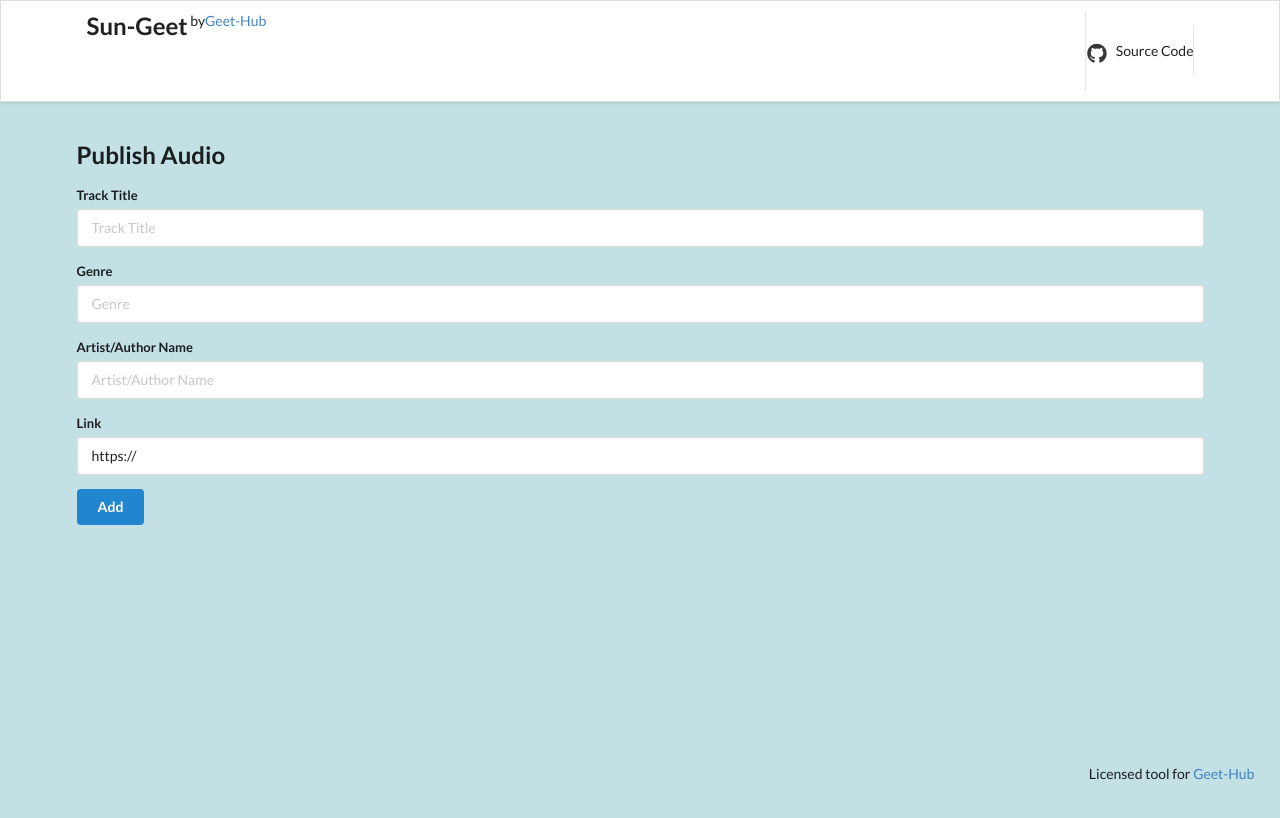
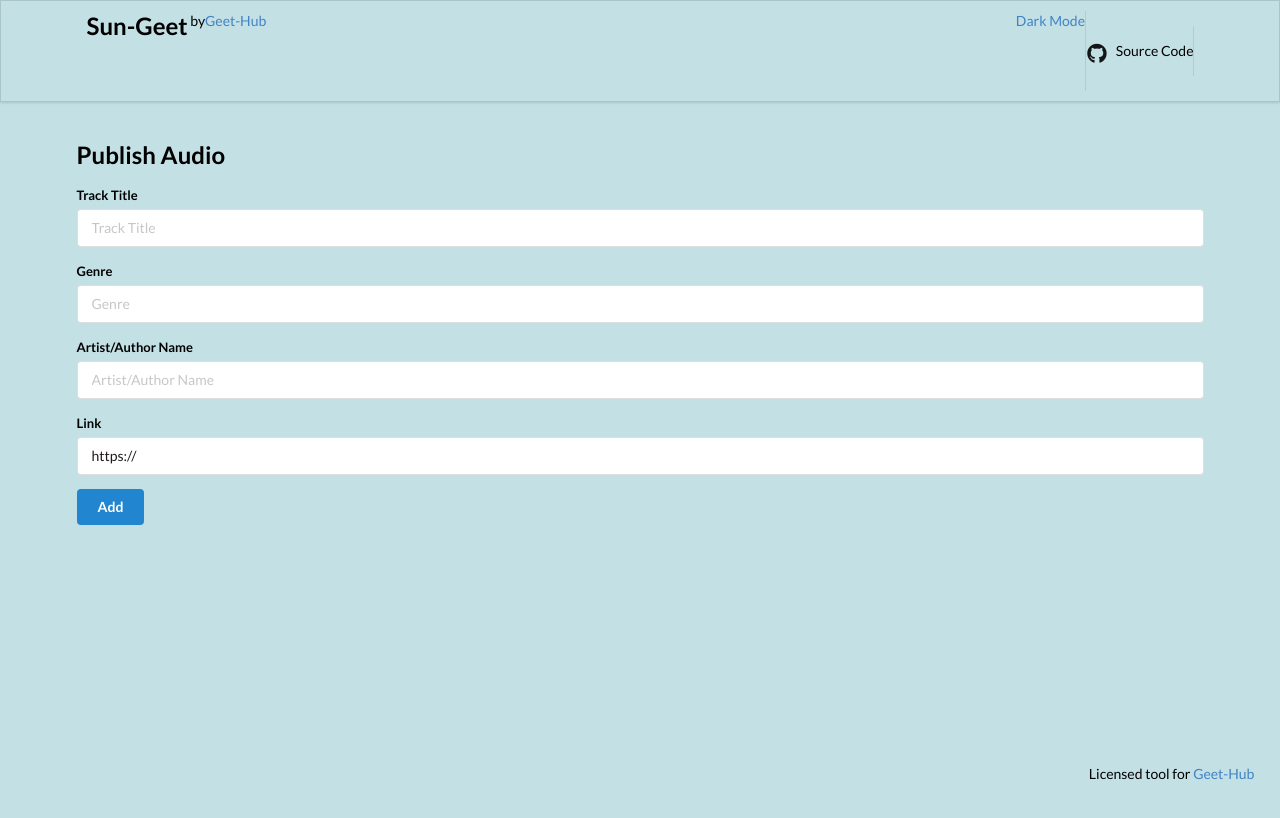
Before and after one commit to iiitl/geet-hub-community, a React (Create React App) app: page / in a window 1280 px wide. Shown: the top 818 px of the page. Built offline with nearby package versions, Linux system fonts and the light colour scheme.

Commit message:
Added Dark Mode

```diff
--- a/package.json
+++ b/package.json
@@ -8,7 +8,8 @@
     "@testing-library/user-event": "^12.6.0",
     "react": "^17.0.1",
     "react-dom": "^17.0.1",
-    "react-scripts": "4.0.1",
+    "react-scripts": "^5.0.1",
+    "util": "^0.12.4",
     "uuidv4": "^6.2.6",
     "web-vitals": "^0.2.4"
   },
--- a/public/index.html
+++ b/public/index.html
@@ -26,7 +26,7 @@
     -->
     <title>React App</title>
   </head>
-  <body>
+  <body class="light-theme">
     <noscript>You need to enable JavaScript to run this app.</noscript>
     <div id="root"></div>
     <!--
--- a/src/components/App.css
+++ b/src/components/App.css
@@ -1,5 +1,53 @@
+
+
+.light-theme{
+  --para-clr:rgb(32, 27, 27);
+  --btn-clr:blue;
+  --bg-clr:#C3E0E5;
+  --text-clr:black;
+  --bgui-clr:#C3E0E5;
+  --hover-clr:#5a5a5a;
+}
+
+.dark-theme{
+  --para-clr:rgb(0, 0, 0);
+  --btn-clr:blue;
+  --bg-clr:rgb(17, 9, 9);
+  --text-clr:rgb(255, 255, 255);
+  --bgui-clr:rgb(47, 45, 45);
+  --hover-clr:#fffb01;
+}
+
+.ui.form input[type=text]{
+  color: var(--para-clr);
+}
+
+p,h1,h2,label,footer{
+  color: var(--text-clr);
+}
+
+.item i,a.item{
+  color: var(--text-clr);
+}
+
+.ui.menu .item>a:not(.ui){
+  color: var(--text-clr);
+}
+
+.ui.menu>.container{
+  color: var(--text-clr);
+}
+
+.ui.form .field>label{
+  color: var(--text-clr);
+}
+
+.ui.fixed.menu{
+  background-color: var(--bg-clr);
+}
+
 body{
-  background-color: #C3E0E5;
+  background-color: var(--bgui-clr) ;
 }
 .main {
   margin-top: 10em;
@@ -26,7 +74,7 @@ i.icon {
 
 /* shadow at hover at i.icon */
 i.icon:hover {
-  color: #5a5a5a;
+  color: var(--hover-clr);
 }
 
 a:hover{
--- a/src/components/Header.js
+++ b/src/components/Header.js
@@ -1,14 +1,36 @@
-import React from "react";
+import React, { useEffect, useState } from "react";
 import "./App.css";
 
+
 const Header = () => {
+
+  const [theme, setTheme] = useState("light-theme");
+  const [state,setState] = useState(false);
+
+  const toggleTheme = () => {
+    if (theme === "dark-theme") {
+      setState(!state);
+      setTheme('light-theme');
+    } else {
+      setTheme('dark-theme');
+      setState(!state);
+    }
+  }
+
+  useEffect(() => {
+    document.body.className = theme;
+  }, [theme])
+
   return (
+
+
     <div className="nav">
       <div className="ui fixed menu">
         <div className="ui container center">
           <h2>Sun-Geet</h2>&nbsp;by{" "}
           <a href="https://geethub.netlify.app">Geet-Hub</a>
           <div className="right menu">
+            <a href="#" className="btn" onClick={() => toggleTheme()}>{state ? 'Light Mode' : 'Dark Mode' }</a>
             <div className="item">
               <a
                 href="https://github.com/PrerakMathur20/geet-hub-community"
```
Also changed, not shown: 1 other file (tests, documents, lock files or other folders).
